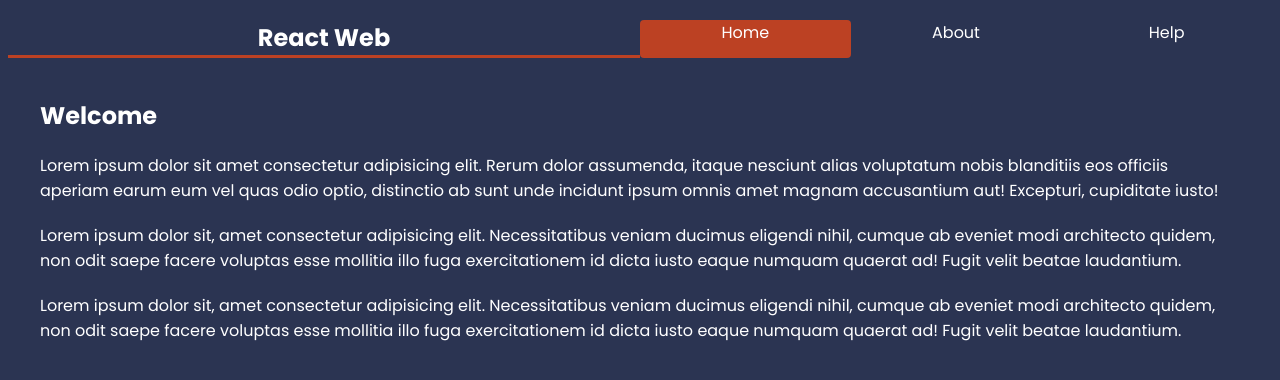
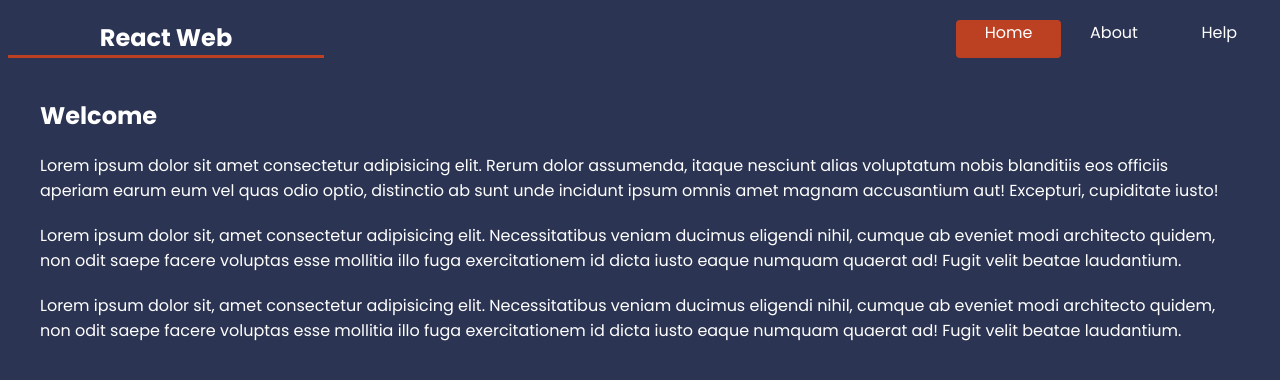
Before and after one commit to Silvery86/Project_Web, a React (Create React App) app: page / in a window 1280 px wide. Shown: the top 380 px of the page. Built offline with nearby package versions, Linux system fonts and the light colour scheme.

Commit message:
add Page not found page

```diff
--- a/src/App.js
+++ b/src/App.js
@@ -13,6 +13,7 @@ import Contact from "./pages/help/Contact";
 // layout
 import RootLayout from "./layout/RootLayout";
 import HelpLayout from "./layout/HelpLayout";
+import NotFound from "./pages/NotFound";
 
 
 const router = createBrowserRouter(
@@ -24,6 +25,7 @@ const router = createBrowserRouter(
               <Route path="faq" element = {<Faq />} />
               <Route path="contact" element = {<Contact />} />
           </Route>
+          <Route path="*" element={<NotFound />} />
     </Route>
   )
 )
--- a/src/layout/RootLayout.js
+++ b/src/layout/RootLayout.js
@@ -7,10 +7,10 @@ const RootLayout = () => {
         <header>
             <nav>
             <div className="row">
-                <h1 className="l-6 m-6 c-12">React Web</h1>
-                <NavLink className="l-2 m-4 c-12" to="/">Home</NavLink>
-                <NavLink className="l-2 m-4 c-12" to="about">About</NavLink>
-                <NavLink className="l-2 m-4 c-12" to="help">Help</NavLink>
+                <h1 className="l-3 m-4 c-12">React Web</h1>
+                <NavLink className="l-1 l-o-6 m-4 c-12" to="/">Home</NavLink>
+                <NavLink className="l-1 m-4 c-12" to="about">About</NavLink>
+                <NavLink className="l-1 m-4 c-12" to="help">Help</NavLink>
             </div>
             </nav>
         </header>
--- /dev/null
+++ b/src/pages/NotFound.js
@@ -0,0 +1,12 @@
+import React from 'react'
+import { Link } from 'react-router-dom'
+
+export default function NotFound() {
+  return (
+    <div>
+        <h2>PAGE NOT FOUND</h2>
+        <p>Go back to <Link to="/">Homepage</Link>.</p>
+
+    </div>
+  )
+}
```
